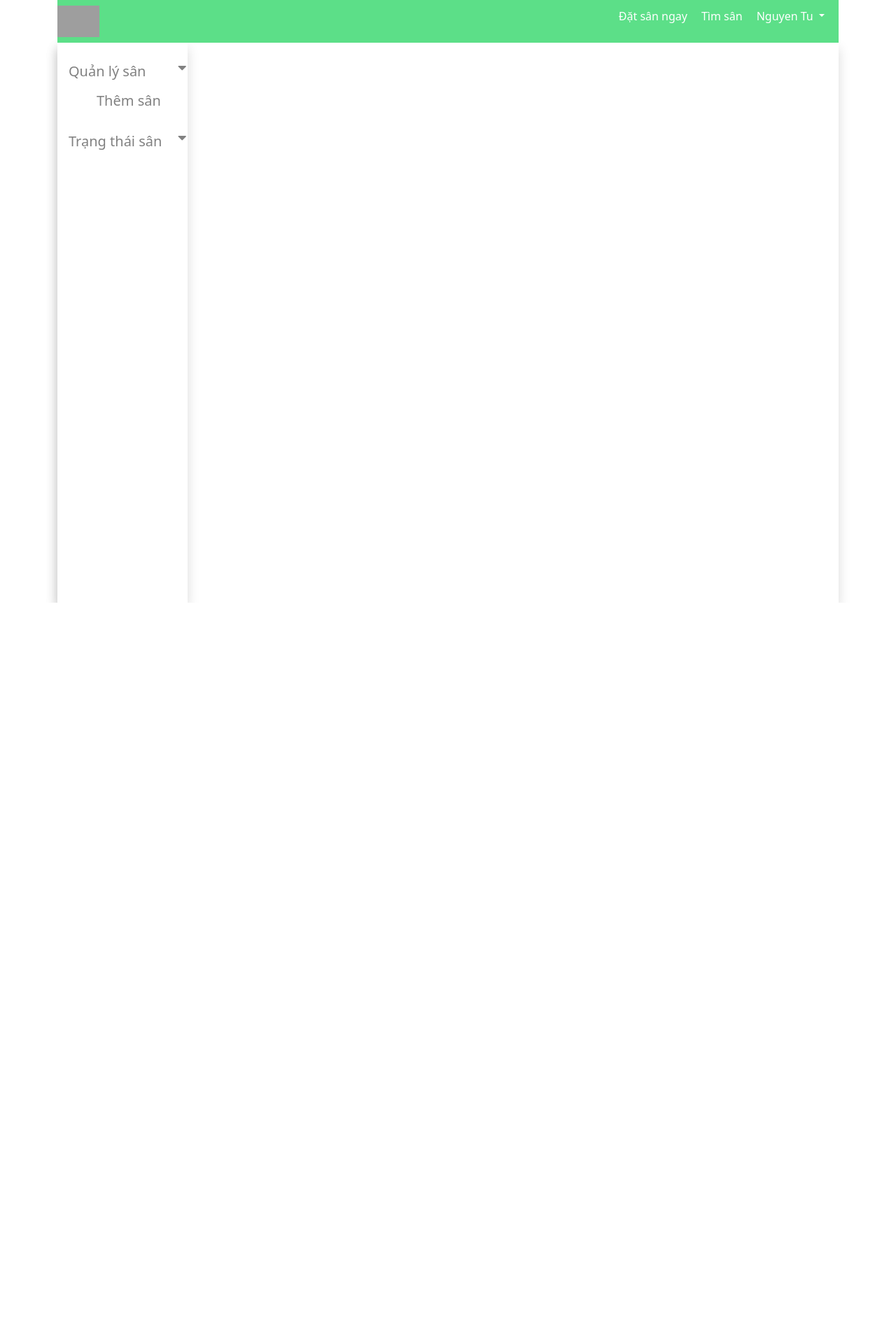
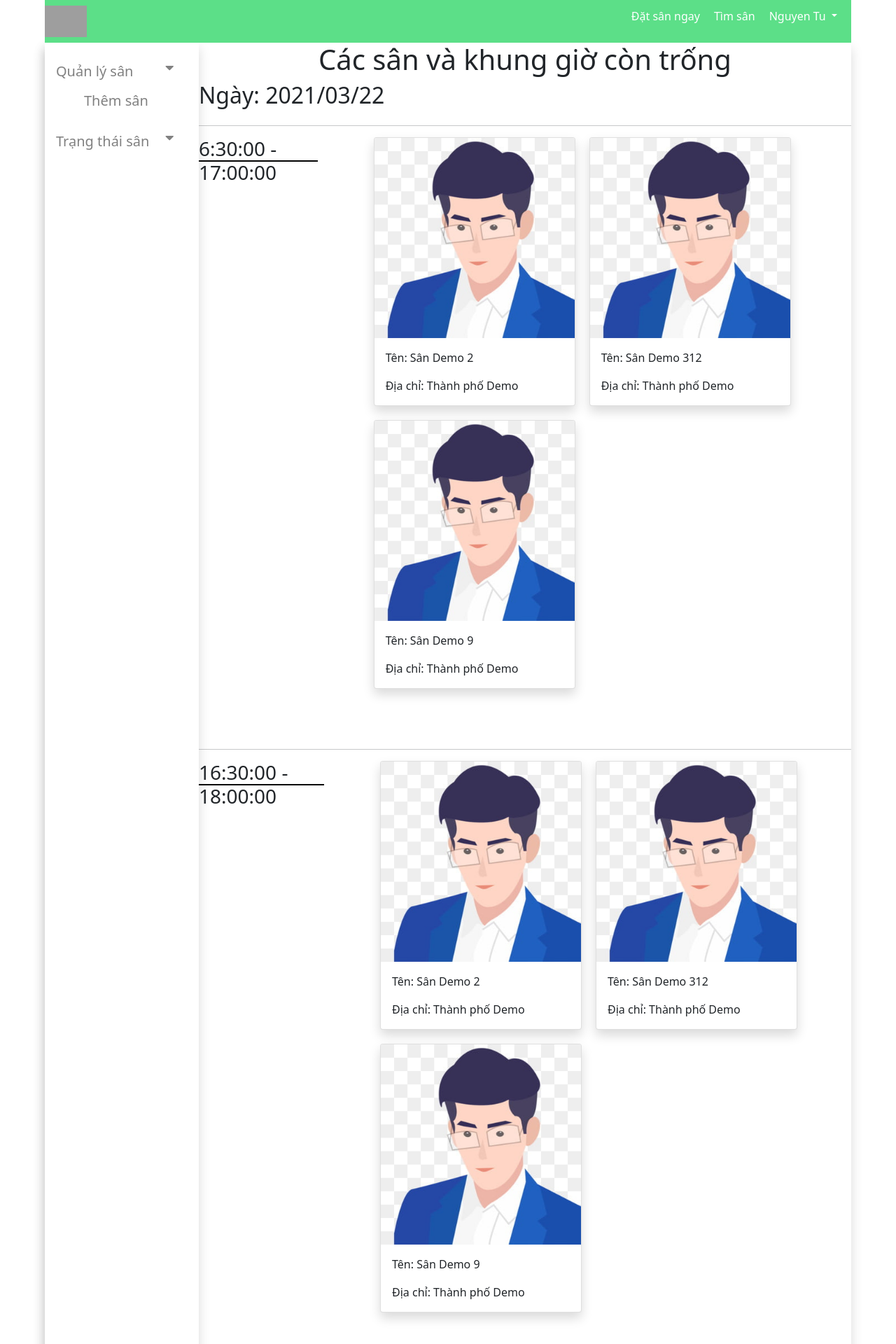
Before and after one commit to TuNguyen1111/Stadium, a Django app: page /dat-san/ in a window 1280 px wide. Shown: the top 1920 px of the page at 70% size. Before the commit the page ends 861 px from the top, so only its background shows below. Run offline with Django 3.2, Linux system fonts and the light colour scheme; a user stored in the database is signed in; data comes from the database, SQL or seed files in the repository; some libraries are stand-ins or nearby versions; grey boxes are pictures that could not be loaded.

Commit message:
show data on template book_stadium and paginate

```diff
--- a/stadium/book_stadium/forms.py
+++ b/stadium/book_stadium/forms.py
@@ -6,6 +6,7 @@ from django.contrib.auth.hashers import make_password
 from .models import User, Stadium, StadiumTimeFrame, TimeFrame, Order
 from django.contrib import messages
 from django.core.exceptions import ValidationError
+
 
 class UserCreationForm(UserCreationForm):
     # đống này để set custom cho Register form nha
@@ -120,7 +121,6 @@ class StadiumForm(forms.ModelForm):
 
 class StadiumTimeFrameForm(forms.ModelForm):
     time_frame = forms.ModelChoiceField(queryset=TimeFrame.objects.all(), disabled=True)
-
     class Meta:
         model = StadiumTimeFrame
         fields = ['time_frame', 'price']
--- a/stadium/book_stadium/templates/book_stadium/base.html
+++ b/stadium/book_stadium/templates/book_stadium/base.html
@@ -21,7 +21,7 @@
 </head>
 
 <body>
-  <div class="container">
+  <div class="container-1">
     <header>
       <div class="navbar">
         <img class='logo' src="https://varunit.com/wp-content/uploads/2018/09/varunit-logo-square-black-bg.png" alt="">
--- a/stadium/book_stadium/templates/book_stadium/book_stadium.html
+++ b/stadium/book_stadium/templates/book_stadium/book_stadium.html
@@ -1,17 +1,61 @@
 {% extends 'book_stadium/base.html' %}
 {% load static %}
+{% block css %}
+    <link rel="stylesheet" href="{% static 'css/book_stadium.css' %}">
+{% endblock %}
+{% block content %}
+    <h1 id="title">Các sân và khung giờ còn trống</h1>
+    <div class="overview">
+        {% for stadium in page_obj %}
+            <div class="day">
+                <h2>Ngày: {{stadium.ngay}}</h2>
+                <hr>
+                {% for key, stadiumTimeframe in stadium.khung_gio.items %}
+                    <div class="stadium-timeframe">
+                        <h3>{{key}}</h3>
+                        <div class="list-of-stadium">
+                            {% for stadiumInfor in stadiumTimeframe %}
+                                <div class="card shadow style" style="width: 18rem;">
+                                    <img class="card-img-top" src="{{stadiumInfor.anh}}" alt="Card image cap">
+                                    <div class="card-body">
+                                    <p class="card-text">Tên: {{stadiumInfor.ten}}</p>
+                                    <p class="card-text">Địa chỉ: {{stadiumInfor.dia_chi}}</p>
+                                    </div>
+                                </div>
+                            {% endfor %}
+                        </div>
+                    </div>
+                    <hr>
+                {% endfor %}
+            </div>
+        {% endfor %}
+        {% if page_obj.has_previous %}
+          <a class="btn btn-outline-info mb-4" href="?page=1" >First</a>
+          <a class="btn btn-outline-info mb-4" href="?page={{page_obj.previous_page_number}}" >Previous</a>
+        {% endif %}
 
-{% block content %}
-<!-- <div class="btn-group">
-    <button type="button" class="btn btn-danger dropdown-toggle" data-toggle="dropdown" aria-haspopup="true" aria-expanded="false">
-      Action
-    </button>
-    <div class="dropdown-menu">
-      <a class="dropdown-item" href="#">Action</a>
-      <a class="dropdown-item" href="#">Another action</a>
-      <a class="dropdown-item" href="#">Something else here</a>
-      <div class="dropdown-divider"></div>
-      <a class="dropdown-item" href="#">Separated link</a>
-    </div>
-</div> -->
+        {% for num in page_obj.paginator.page_range %}
+          {% if page_obj.number == num %}
+          <a class="btn btn-info mb-4" href="?page={{num}}" >{{num}}</a>
+
+          {% elif num > page_obj.number|add:'-4' and num < page_obj.number|add:'4' %}
+
+            <a class="btn btn-outline-info mb-4", href="?page={{num}}" >{{num}}</a>
+
+          {% endif %}
+        {% endfor %}
+        {% if page_obj.has_next %}
+          <a class="btn btn-outline-info mb-4" href="?page={{page_obj.next_page_number}}" >Next</a>
+          <a class="btn btn-outline-info mb-4" href="?page={{page_obj.paginator.num_pages}}" >Last</a>
+        {% endif %}
+
+    <!-- <div class="form-submit">
+        <div class="form-1">
+
+        </div>
+
+        <div class="form-2">
+
+        </div>
+    </div> -->
 {% endblock %}
--- a/stadium/book_stadium/views.py
+++ b/stadium/book_stadium/views.py
@@ -8,6 +8,8 @@ from django.forms import inlineformset_factory
 from django.shortcuts import HttpResponse, redirect, render
 from django.views import View
 from django.views.generic.edit import FormView
+from django.views.generic import ListView
+from django.core.paginator import Paginator
 from django.utils import timezone
 from datetime import datetime
 import datetime
@@ -330,22 +332,90 @@ class UserProfile(View):
         return redirect('home')
 
 
-class BookStadium(View):
+class BookStadium(ListView):
+
     def get(self, request):
-        time_frame_from_6h_16h = ['06:00:00 - 07:30:00', '07:30:00 - 09:00:00', '09:00:00 - 10:30:00', '10:30:00 - 12:00:00', '12:00:00 - 13:30:00', '13:30:00 - 15:00:00', '15:00:00 - 16:30:00']
-        stadium_timeframes = StadiumTimeFrame.objects.all()
-        count_accepted = 0
-        timeframe_in_order = []
-        for timeframe in stadium_timeframes:
-            orders = Order.objects.filter(stadium_time_frame=timeframe)
-            if orders:
-                for order in orders:
-                    if order.is_accepted:
-                        count_accepted += 1
-        print(stadium_timeframes)
+        stadium_timeframes = StadiumTimeFrame.objects.all().order_by('time_frame__start_time')
+        current_day = datetime.date.today() + datetime.timedelta(days=0)
         all_stadiums = []
 
-        return render(request, 'book_stadium/book_stadium.html')
+
+        for number in range(8):
+            current_day = datetime.date.today() + datetime.timedelta(days=number)
+            timeframe_fixed = '6:30:00 - 17:00:00'
+            day = {
+                'ngay': current_day.strftime('%Y/%m/%d'),
+                'khung_gio': {}
+            }
+            all_stadiums.append(day)
+
+            stadium = all_stadiums[-1]
+            timeframes_of_day = stadium['khung_gio']
+            is_have_6_to_17_in_dict = timeframe_fixed in timeframes_of_day
+            if not is_have_6_to_17_in_dict:
+                timeframes_of_day[timeframe_fixed] = []
+
+            for timeframe in stadium_timeframes:
+                orders = Order.objects.filter(stadium_time_frame=timeframe)
+                is_in_6_to_17 = (
+                    timeframe.time_frame.start_time >= datetime.time(6) and
+                    timeframe.time_frame.end_time <= datetime.time(17)
+                )
+                stadium_of_timeframe = timeframe.stadium
+
+                if orders:
+                    count_order_accepted = 0
+                    for order in orders:
+                        if order.order_date == current_day and order.is_accepted:
+                            count_order_accepted += 1
+                    if count_order_accepted < stadium_of_timeframe.field_count:
+                        if is_in_6_to_17:
+                            current_timeframe = timeframes_of_day[timeframe_fixed]
+                        else:
+                            time = str(timeframe.time_frame)
+                            current_timeframe = []
+                            timeframes_of_day[time] = current_timeframe
+                        self.check_is_same_stadium(current_timeframe, stadium_of_timeframe)
+                else:
+                    if is_in_6_to_17:
+                        current_timeframe = timeframes_of_day[timeframe_fixed]
+                    else:
+                        time = str(timeframe.time_frame)
+                        is_same_timeframe = time in timeframes_of_day
+
+                        if is_same_timeframe:
+                            current_timeframe = timeframes_of_day[time]
+                        else:
+                            current_timeframe = []
+                            timeframes_of_day[time] = current_timeframe
+                    self.check_is_same_stadium(current_timeframe, stadium_of_timeframe)
+
+        paginator = Paginator(all_stadiums, 2)
+        page_number = request.GET.get('page')
+        page_obj = paginator.get_page(page_number)
+        # import json
+        # print(json.dumps(all_stadiums, indent=4))
+        print(page_number)
+        context = {
+            'stadiums': all_stadiums,
+            'page_obj': page_obj
+        }
+        return render(request, 'book_stadium/book_stadium.html', context)
+
+    def check_is_same_stadium(self, current_timeframe, stadium_of_timeframe):
+        stadiums = []
+        for single_stadium in current_timeframe:
+            stadium_id = single_stadium['id']
+            stadiums.append(stadium_id)
+        is_same_stadium = stadium_of_timeframe.id in stadiums
+        if not is_same_stadium:
+            stadium_detail = {
+                'anh': stadium_of_timeframe.image.url,
+                'ten': stadium_of_timeframe.name,
+                'dia_chi': stadium_of_timeframe.address,
+                'id': stadium_of_timeframe.id
+            }
+            current_timeframe.append(stadium_detail)
 
 
 
@@ -422,3 +492,51 @@ class BookStadium(View):
         #         }
         #     },
         # ]
+# for index, stadium in enumerate(all_stadiums):
+        #     current_day_timeframe = stadium['khung_gio']
+        #     if index == 0:
+        #         current_day = timezone.now().date()
+        #     else:
+        #         current_day = datetime.date.today() + datetime.timedelta(days=1)
+
+        #     for timeframe in stadium_timeframes:
+        #         orders = Order.objects.filter(stadium_time_frame=timeframe)
+        #         # is_in_6_17 = timeframe.time_frame.end_time.strftime('%H:%M:%S') in time_frame_from_6h_17h
+
+        #         is_in_6_17 = (
+        #             timeframe.time_frame.start_time >= datetime.time(6) and
+        #             timeframe.time_frame.end_time <= datetime.time(17)
+        #         )
+
+        #         stadium_of_timeframe = timeframe.stadium
+
+        #         if orders:
+        #             count_order_accepted = 0
+        #             for order in orders:
+        #                 if order.order_date == current_day and order.is_accepted:
+        #                     count_order_accepted += 1
+        #             if count_order_accepted < stadium_of_timeframe.field_count:
+        #
+        #                 if is_in_6_17:
+        #                     current_timeframe = current_day_timeframe['06:30:00-17:00:00']
+        #                 else:
+        #                     current_timeframe = []
+        #                     time = str(timeframe.time_frame)
+        #                     current_day_timeframe[time] = current_timeframe
+        #                 self.check_is_same_name(stadiums, current_timeframe, stadium_of_timeframe)
+        #         else:
+        #
+        #             if is_in_6_17:
+        #                 current_timeframe = current_day_timeframe['06:30:00-17:00:00']
+        #                 self.check_is_same_name(stadium_names, current_timeframe, stadium_of_timeframe)
+
+        #             else:
+        #                 is_same_timeframe = str(timeframe.time_frame) in current_day_timeframe
+        #                 time = str(timeframe.time_frame)
+
+        #                 if is_same_timeframe:
+        #                     current_timeframe = current_day_timeframe[time]
+        #                 else:
+        #                     current_timeframe = []
+        #                     current_day_timeframe[time] = current_timeframe
+        #                 self.check_is_same_name(stadium_names, current_timeframe, stadium_of_timeframe)
--- a/stadium/static/css/base.css
+++ b/stadium/static/css/base.css
@@ -1,5 +1,10 @@
 body{
   width: 100%;
+}
+
+.container-1 {
+    width: 90%;
+    margin: auto;
 }
 
 .navbar img {
@@ -80,7 +85,7 @@ section{
 }
 
 .sidebar {
-
+    width: 220px;
 }
 /* Fixed sidenav, full height */
 .sidenav {
--- /dev/null
+++ b/stadium/static/css/book_stadium.css
@@ -0,0 +1,41 @@
+.col {
+    display: flex;
+    flex-direction: column;
+}
+
+.day {
+    display: flex;
+    flex-direction: column;
+}
+
+.stadium-timeframe, .list-of-stadium{
+    display: flex;
+
+}
+
+.list-of-stadium {
+    flex-wrap: wrap;
+}
+
+.stadium-timeframe {
+    margin-bottom: 50px;
+}
+
+.stadium-timeframe h3 {
+    margin-right: 80px;
+    height: 35px;
+    border-bottom: 2px solid black;
+}
+
+.stadium-detail {
+    margin-right: 40px;
+}
+
+.style {
+    margin-right: 20px;
+    margin-bottom: 20px;
+}
+
+#title {
+    text-align: center;
+}
```
Also changed, not shown: stadium/media/book_stadium/06fb69ea-7cba-454a-83f8-91bad6a0634c.png (added), stadium/media/book_stadium/2240_LZu6DEQ.jpg (added), stadium/media/book_stadium/nhen.jpg (added), stadium/media/book_stadium/san.jpg (added).
